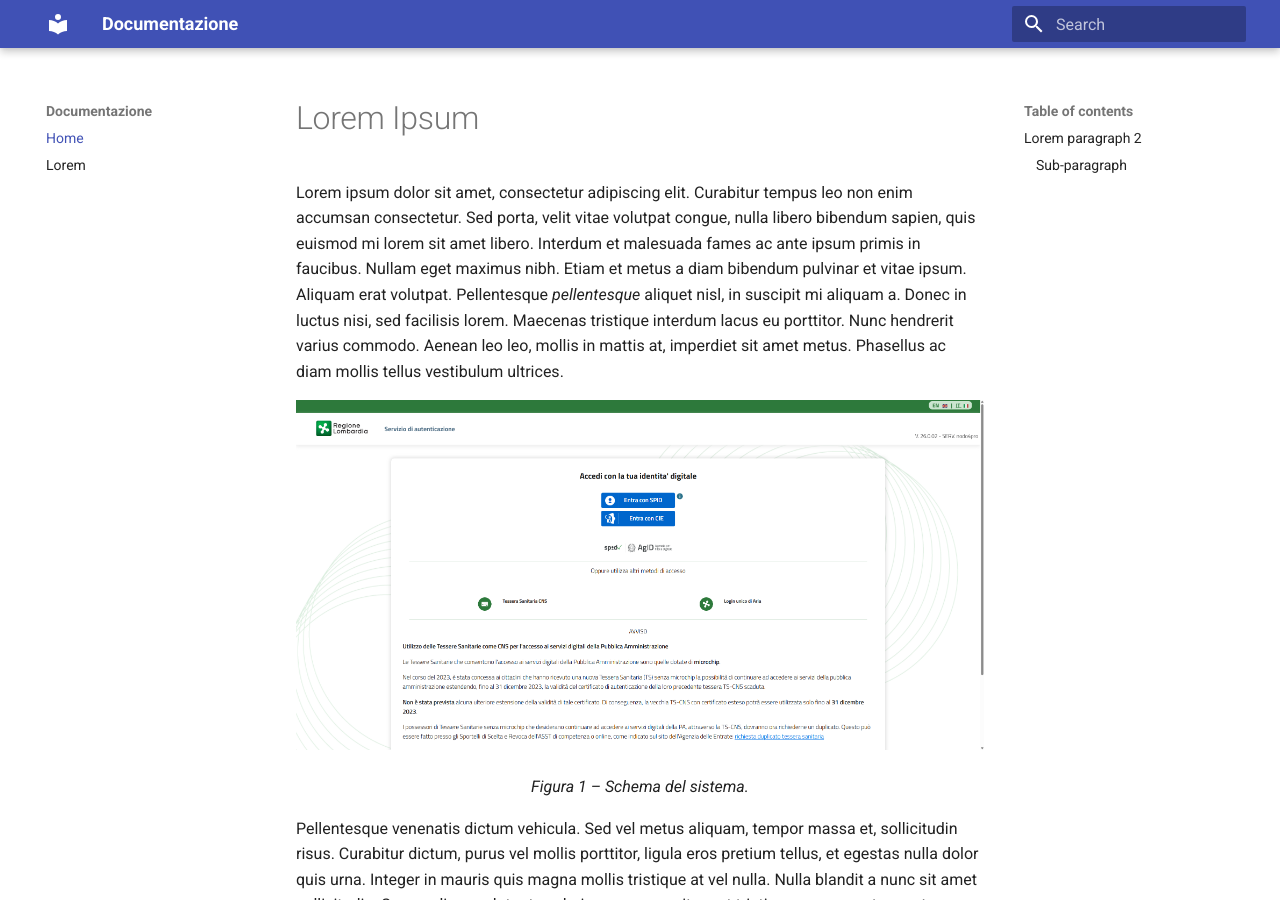
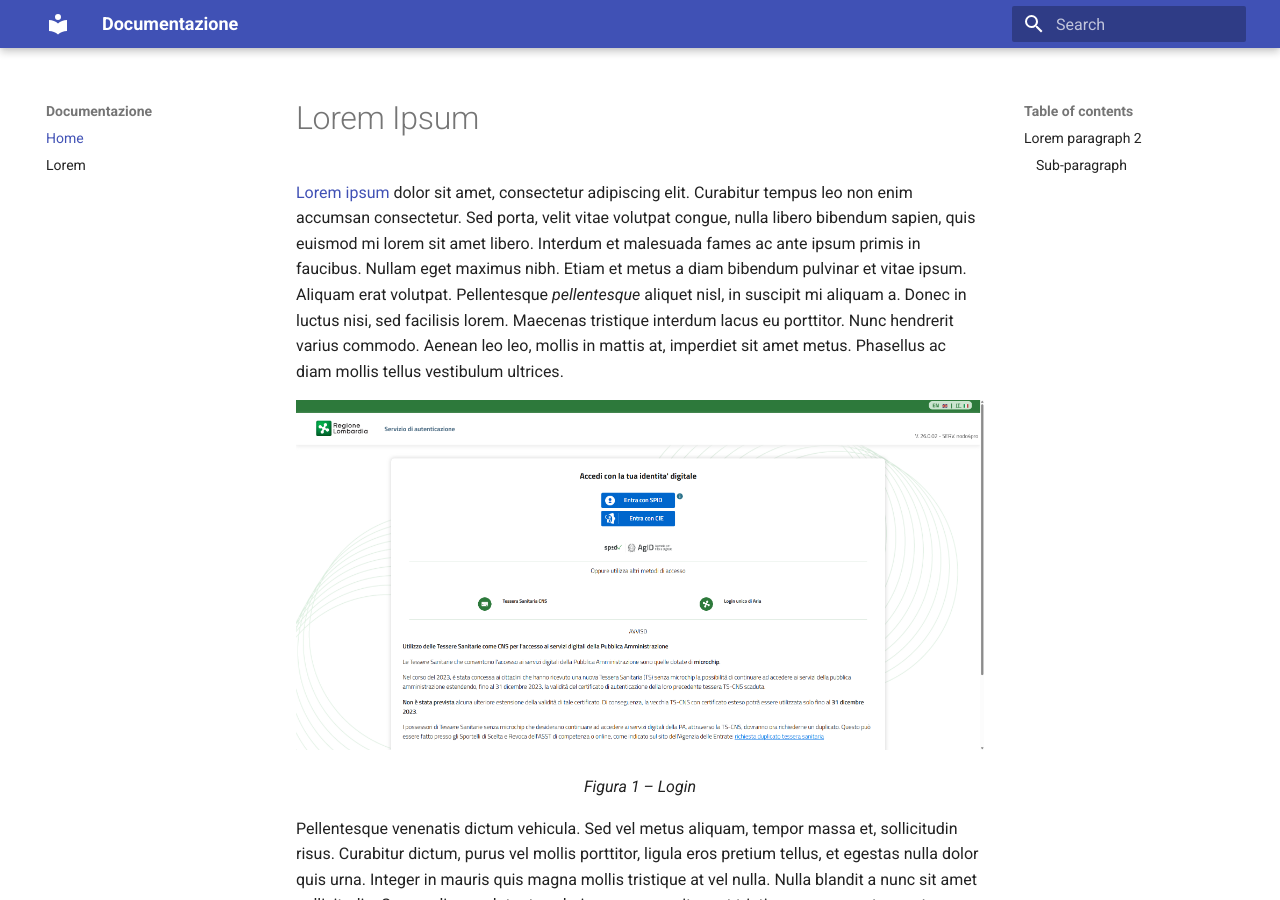
Before and after one commit to MariaCannistraAPIGOV/APILombardia, an MkDocs documentation site: the page built from docs/index.md, in a window 1280 px wide and 900 px high. Built offline with MkDocs 1.6.1 and Material for MkDocs 9.7.7, drawn with Linux system fonts in a browser that asks for light colours.

Commit message:
Update index.md

```diff
--- a/docs/index.md
+++ b/docs/index.md
@@ -1,10 +1,10 @@
 # Lorem Ipsum
 
-Lorem ipsum dolor sit amet, consectetur adipiscing elit. Curabitur tempus leo non enim accumsan consectetur. Sed porta, velit vitae volutpat congue, nulla libero bibendum sapien, quis euismod mi lorem sit amet libero. Interdum et malesuada fames ac ante ipsum primis in faucibus. Nullam eget maximus nibh. Etiam et metus a diam bibendum pulvinar et vitae ipsum. Aliquam erat volutpat. Pellentesque *pellentesque* aliquet nisl, in suscipit mi aliquam a. Donec in luctus nisi, sed facilisis lorem. Maecenas tristique interdum lacus eu porttitor. Nunc hendrerit varius commodo. Aenean leo leo, mollis in mattis at, imperdiet sit amet metus. Phasellus ac diam mollis tellus vestibulum ultrices.
+[Lorem ipsum](#Lorem-paragraph-2) dolor sit amet, consectetur adipiscing elit. Curabitur tempus leo non enim accumsan consectetur. Sed porta, velit vitae volutpat congue, nulla libero bibendum sapien, quis euismod mi lorem sit amet libero. Interdum et malesuada fames ac ante ipsum primis in faucibus. Nullam eget maximus nibh. Etiam et metus a diam bibendum pulvinar et vitae ipsum. Aliquam erat volutpat. Pellentesque *pellentesque* aliquet nisl, in suscipit mi aliquam a. Donec in luctus nisi, sed facilisis lorem. Maecenas tristique interdum lacus eu porttitor. Nunc hendrerit varius commodo. Aenean leo leo, mollis in mattis at, imperdiet sit amet metus. Phasellus ac diam mollis tellus vestibulum ultrices.
 
 ![Login](Login.png)
 <p align="center">
-<em>Figura 1 – Schema del sistema.</em>
+<em>Figura 1 – Login</em>
 </p>
 
 Pellentesque venenatis dictum vehicula. Sed vel metus aliquam, tempor massa et, sollicitudin risus. Curabitur dictum, purus vel mollis porttitor, ligula eros pretium tellus, et egestas nulla dolor quis urna. Integer in mauris quis magna mollis tristique at vel nulla. Nulla blandit a nunc sit amet sollicitudin. Suspendisse volutpat scelerisque neque, sit amet tristique augue auctor eget. Nullam scelerisque ac odio quis sodales.
```
